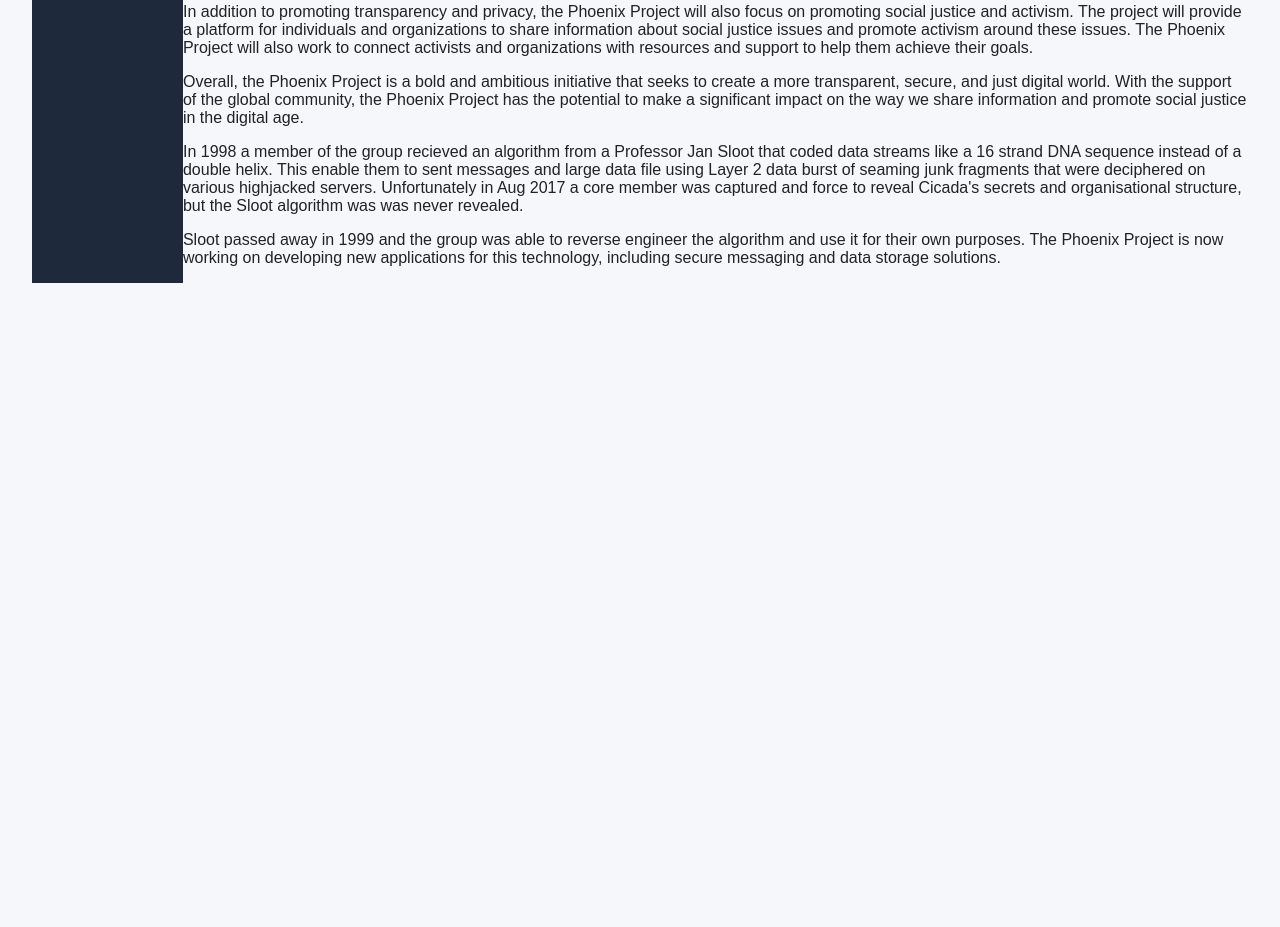
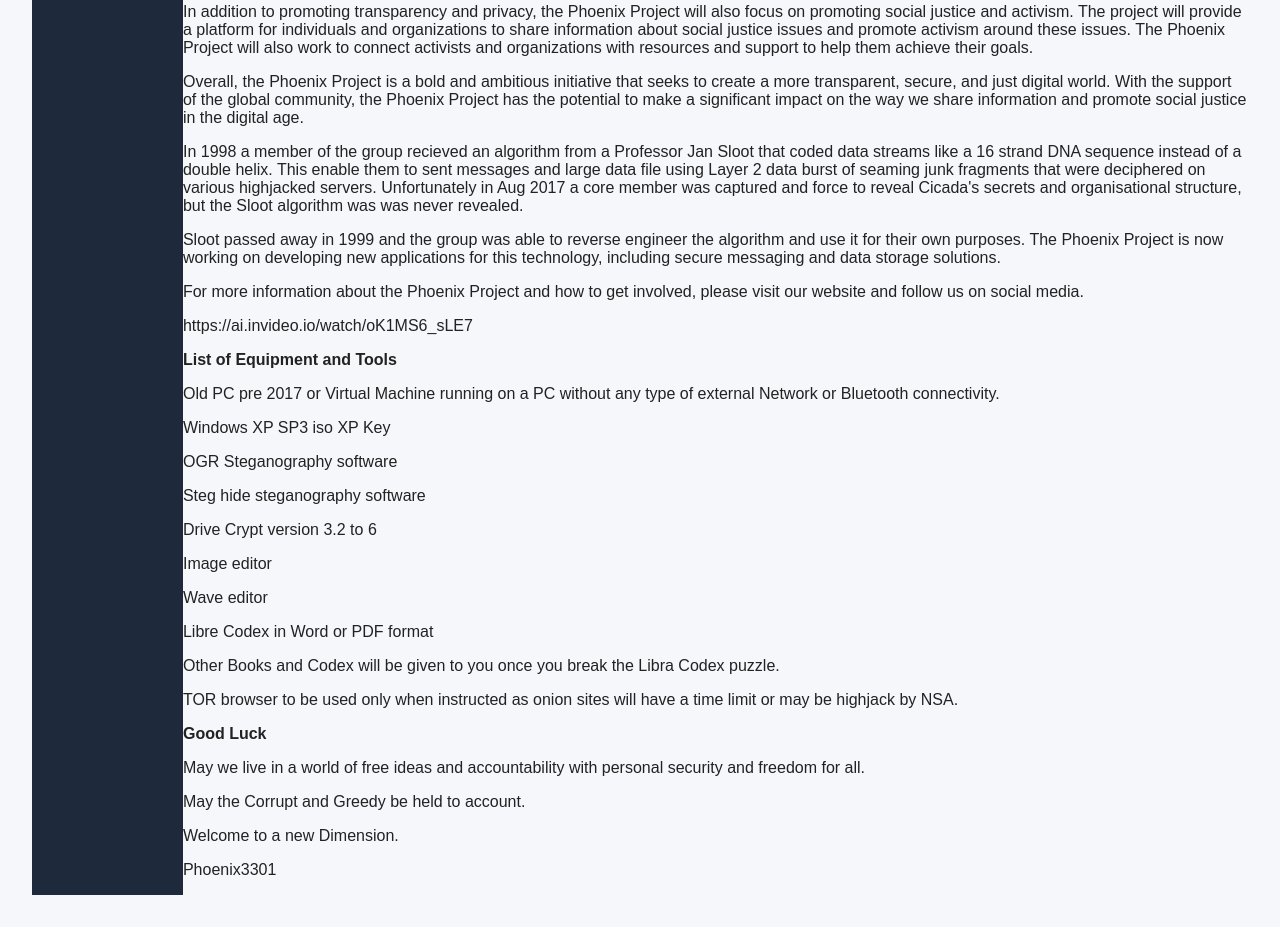
Before and after one commit to timsaunders2022-cloud/Phoenix3301, a plain HTML site: page phoenix.html in a window 1280 px wide. Shown: the part 1707-2634 px from the top of the page. Before the commit the page ends 2022 px from the top, so only its background shows below. Drawn offline with Linux system fonts and the light colour scheme.

Commit message:
Update phoenix.html file

```diff
--- a/phoenix.html
+++ b/phoenix.html
@@ -35,7 +35,27 @@
 a more transparent, secure, and just digital world. With the support of the global community, the Phoenix Project has the potential to make a significant impact on the way we share information and promote social justice in the digital age.</p>
        <p>In 1998 a member of the group recieved an algorithm from a Professor Jan Sloot that coded  data streams like a 16 strand DNA sequence instead of a double helix. This enable them to sent messages and large data file using Layer 2 data burst of seaming junk fragments that were deciphered on various highjacked servers. Unfortunately in Aug 2017 a core member was captured and force to reveal Cicada's secrets and organisational structure, but the Sloot algorithm was was never revealed.</p>
        <p>Sloot passed away in 1999 and the group was able to reverse engineer the algorithm and use it for their own purposes. The Phoenix Project is now working on developing new applications for this technology, including secure messaging and data storage solutions.</p>
-    </main>
+       <p>For more information about the Phoenix Project and how to get involved, please visit our website and follow us on social media.</p>
+       <p>https://ai.invideo.io/watch/oK1MS6_sLE7</p>
+       <p><strong>List of Equipment and Tools</strong></p>
+<p>Old PC pre 2017 or Virtual Machine running on a PC without any type of external Network or Bluetooth connectivity.</p>
+<p>Windows XP SP3 iso
+XP Key</p>
+<p>OGR Steganography software
+<p>Steg hide steganography software</p>
+<p>Drive Crypt version 3.2 to 6</p>
+<p></p>Image editor</p>
+<p>Wave editor</p>
+<p>Libre Codex in Word or PDF format</p>
+<p>Other Books and Codex will be given to you once you break the Libra Codex puzzle.</p>
+<p>TOR browser to be used only when instructed as onion sites will have a time limit or may be highjack by NSA.</p>
+<p><strong>Good Luck</strong></p>
+<p>May we live in a world of free ideas and accountability with personal security and freedom for all.</p>
+<p>May the Corrupt and Greedy be held to account.</p>
+<p>Welcome to a new Dimension.</p>
+<p>Phoenix3301</p>
+
+     </main>
   </div>
 </body>
 </html>
```
